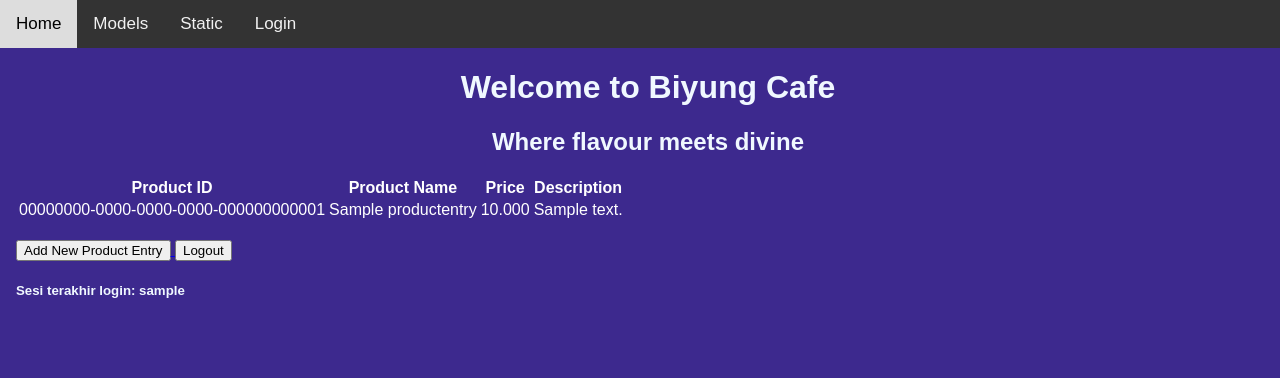
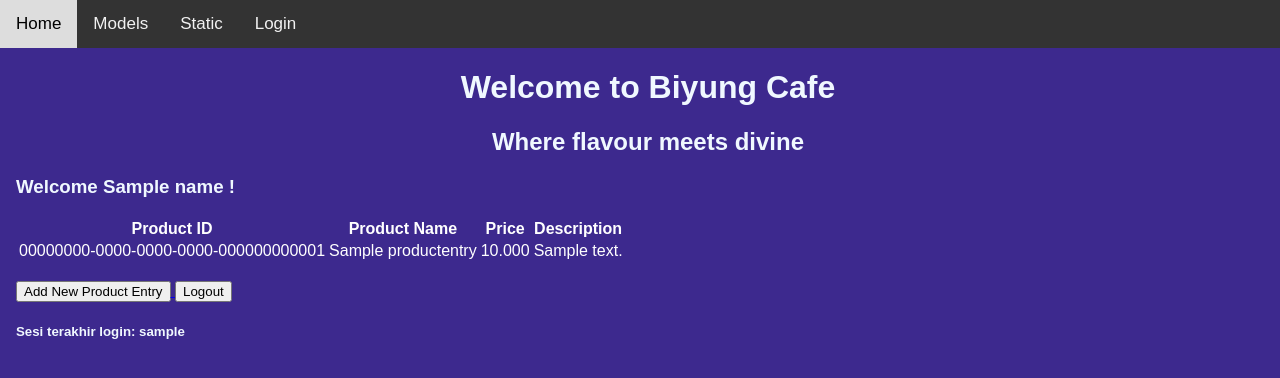
Before and after one commit to codeynamic5/e-commerce, a Django app: template main/templates/main.html in a window 1280 px wide. Shown: the top 378 px of the page. Run offline with Django 5.2, Linux system fonts and the light colour scheme; tables that the repository leaves empty hold one stand-in row (values such as "Sample post"); the template is opened without the code that fills it: values that come from a table or form of the project are taken from there, most other values are stand-ins (such as "Sample title", 1, 10 or a date in 2020).

Commit message:
Tugas 4 | Penambahan 'name' user di file main.html

```diff
--- a/main/templates/main.html
+++ b/main/templates/main.html
@@ -49,6 +49,7 @@
   <body>
     <h1 class="center" style="color: aliceblue">Welcome to Biyung Cafe</h1>
     <h2 class="center" style="color: aliceblue">Where flavour meets divine</h2>
+    <h3 style="color: aliceblue">Welcome {{ name }} !</h3>
   </body>
 </html>
 {% if not product_entries %}
```
